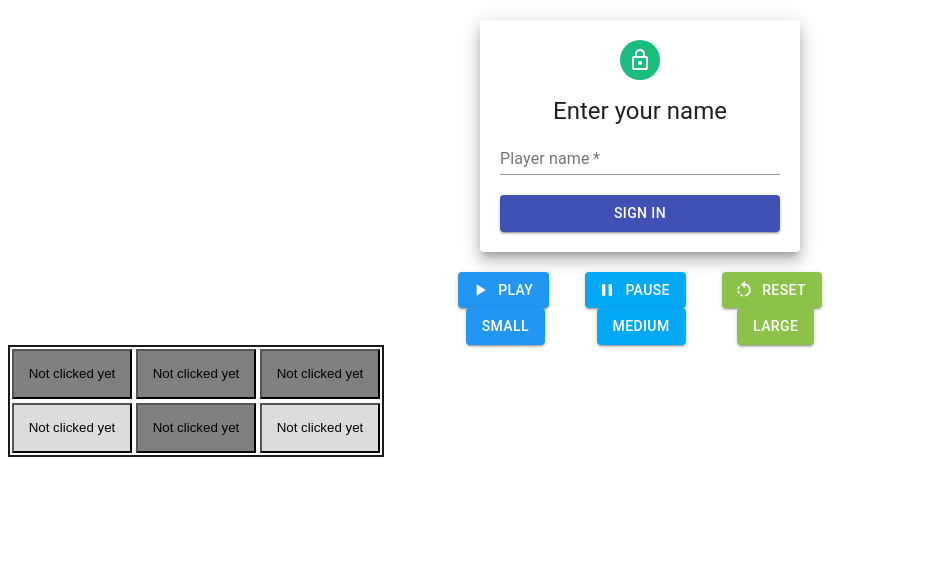
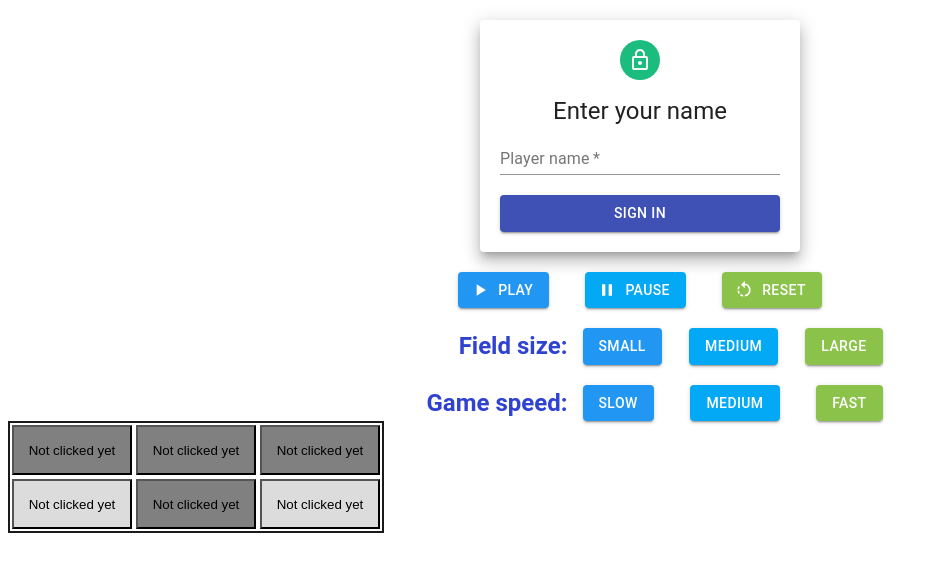
Before and after one commit to sLokhin/otus-repo-react, a React app: page / in a window 1280 px wide. Shown: the top 572 px of the page, without its empty margins (0-939 px from the left). Built offline with nearby package versions, Linux system fonts and the light colour scheme.

Commit message:
GameOptions styles

```diff
--- a/src/Components/GameOptions/GameOptions.tsx
+++ b/src/Components/GameOptions/GameOptions.tsx
@@ -5,10 +5,37 @@ import styled from "@emotion/styled";
 
 const OptionsWrapper = styled.div`
   display: flex;
-  margin: auto;
+  flex-direction: column;
+  margin: 20px auto 0px;
   justify-content: space-around;
   align-items: center;
-  width: 400px;
+`;
+
+const OptionsRow = styled.div`
+  display: inline-flex;
+  align-items: center;
+  justify-content: center;
+  margin-bottom: 20px;
+  &:last-of-type {
+    margin-bottom: 0px;
+  }
+`;
+
+const LabelWrapper = styled.div`
+  width: 170px;
+  margin-right: 15px;
+  font-size: 24px;
+  text-align: right;
+  font-family: "Roboto", "Helvetica", "Arial", sans-serif;
+  font-weight: bold;
+  color: #2f42d0;
+`;
+
+const ButtonWrapper = styled.div`
+  display: flex;
+  justify-content: space-between;
+  align-items: center;
+  width: 300px;
 `;
 
 const BlueButton = withStyles(() => ({
@@ -91,6 +118,9 @@ export class GameOptions extends React.Component<
   render(): React.ReactNode {
     return (
       <OptionsWrapper className={"options-wrapper"}>
+        <OptionsRow className={"options-row"}>
+          <LabelWrapper className={"options-label"}>Field size:</LabelWrapper>
+          <ButtonWrapper className={"options-button-wrapper"}>
             <BlueButton
               classes={{ root: "options-button-size-small" }}
               variant={"contained"}
@@ -115,6 +145,37 @@ export class GameOptions extends React.Component<
             >
               Large
             </LightGreenButton>
+          </ButtonWrapper>
+        </OptionsRow>
+        <OptionsRow className={"options-row"}>
+          <LabelWrapper className={"options-label"}>Game speed:</LabelWrapper>
+          <ButtonWrapper className={"options-button-wrapper"}>
+            <BlueButton
+              classes={{ root: "options-button-speed-slow" }}
+              variant={"contained"}
+              color={"primary"}
+              onClick={() => this.setSpeed("slow")}
+            >
+              Slow
+            </BlueButton>
+            <LightBlueButton
+              classes={{ root: "options-button-speed-medium" }}
+              variant={"contained"}
+              color={"primary"}
+              onClick={() => this.setSpeed("medium")}
+            >
+              Medium
+            </LightBlueButton>
+            <LightGreenButton
+              classes={{ root: "options-button-speed-fast" }}
+              variant={"contained"}
+              color={"primary"}
+              onClick={() => this.setSpeed("fast")}
+            >
+              Fast
+            </LightGreenButton>
+          </ButtonWrapper>
+        </OptionsRow>
       </OptionsWrapper>
     );
   }
```
Lines whose indentation alone changed are shown as unchanged.
